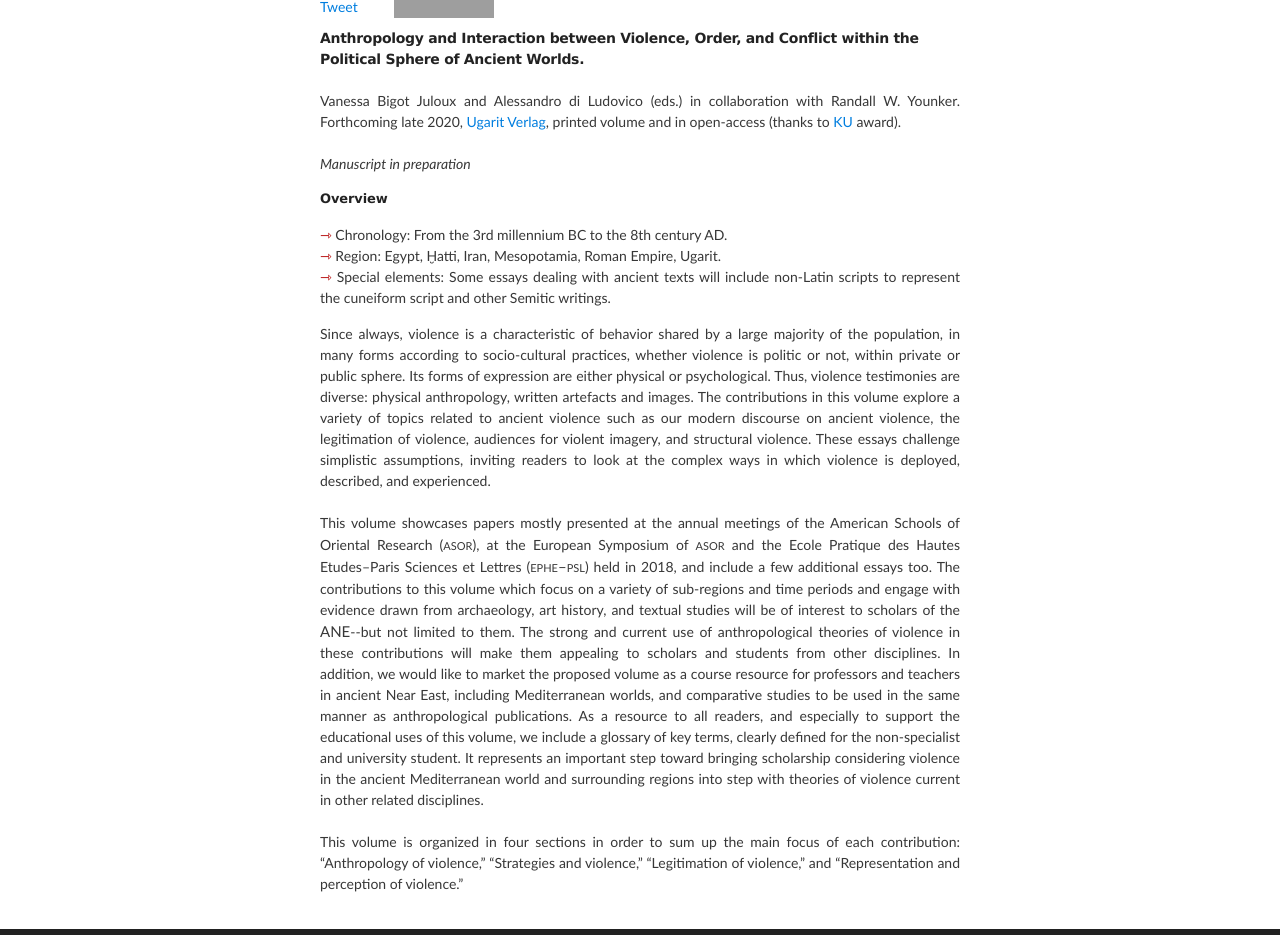
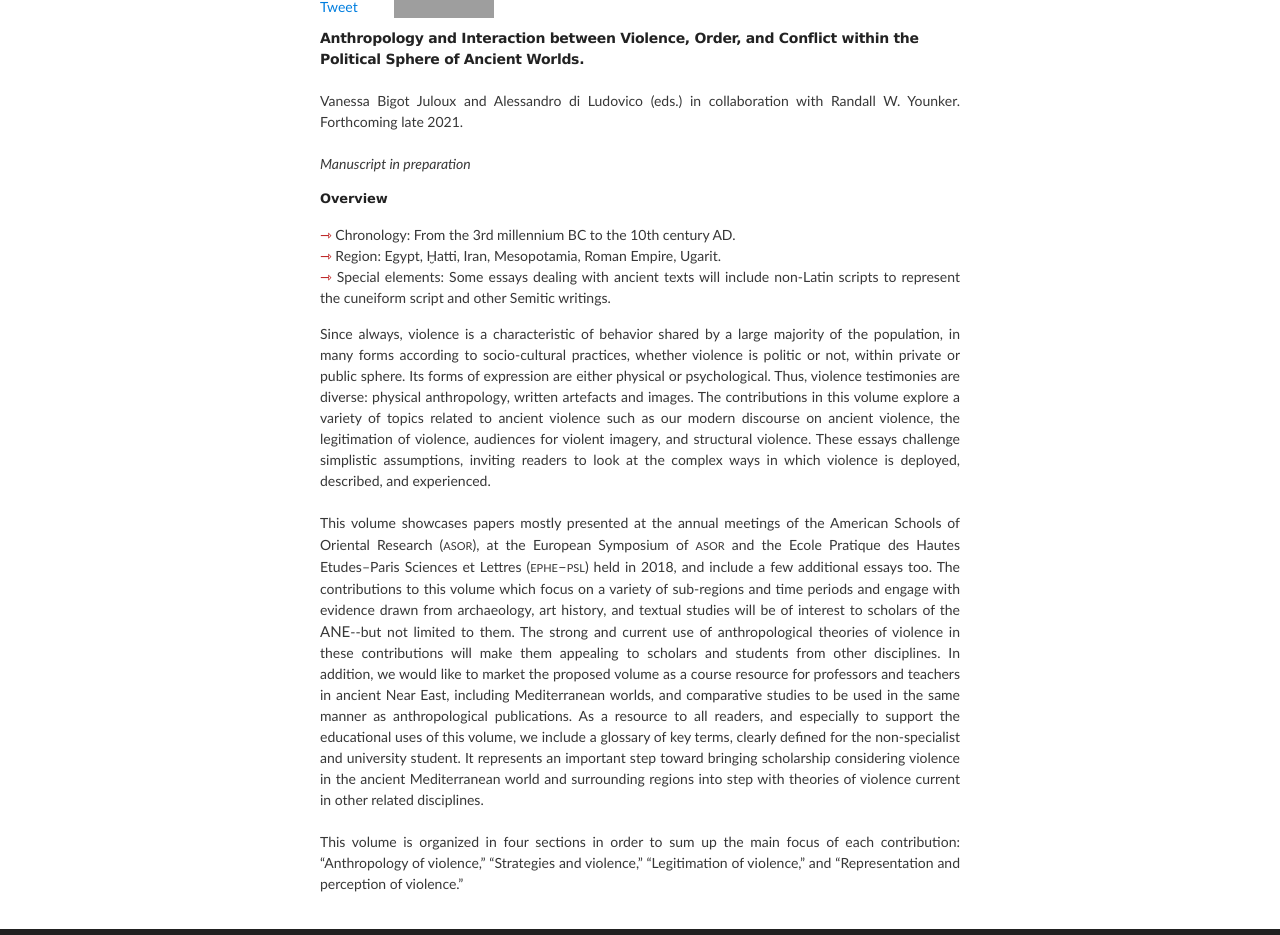
Before and after one commit to vbigot-juloux/ane-research-humanities, a Jekyll site: the page built from docs/Violence-vol1.md, in a window 1280 px wide, cut to the strip 202-1137 px from the top of the page. Built offline with Jekyll 4.4.1, drawn with Linux system fonts in a browser that asks for light colours; comment, search, counter and statistics services are not loaded; the repository's description, which GitHub fills in, is left out; grey boxes are pictures that could not be loaded.

Commit message:
Change year

```diff
--- a/docs/Violence-vol1.md
+++ b/docs/Violence-vol1.md
@@ -14,12 +14,12 @@ layout: default
  </div>
 
 <h2> Anthropology and Interaction between Violence, Order, and Conflict within the Political Sphere of Ancient Worlds.</h2>
-Vanessa Bigot Juloux and Alessandro di Ludovico (eds.) in collaboration with Randall W. Younker. Forthcoming late 2020, <a href="https://ugarit-verlag.com/en/" target="_blank">Ugarit Verlag</a>, printed volume and in open-access (thanks to <a href="https://knowledgeunlatched.org" target="_blank">KU</a> award).<br />
+Vanessa Bigot Juloux and Alessandro di Ludovico (eds.) in collaboration with Randall W. Younker. Forthcoming late 2021.<br />
 <br />
 _Manuscript in preparation_
 <h3>Overview</h3>
 <ul style="list-style-type: none; padding-left: 0;">
-  <li><span style="color:#b30000; font-size: 14px">&#8702;</span> Chronology: From the 3rd millennium BC to the 8th century AD.</li>
+  <li><span style="color:#b30000; font-size: 14px">&#8702;</span> Chronology: From the 3rd millennium BC to the 10th century AD.</li>
   <li><span style="color:#b30000; font-size: 14px">&#8702;</span> Region: Egypt, Ḫatti, Iran, Mesopotamia, Roman Empire, Ugarit.</li>
   <li style="text-align: justify"><span style="color:#b30000; font-size: 14px">&#8702;</span> Special elements: Some essays dealing with ancient texts will include non-Latin scripts to represent the cuneiform script and other Semitic writings.</li>
 </ul>
```
